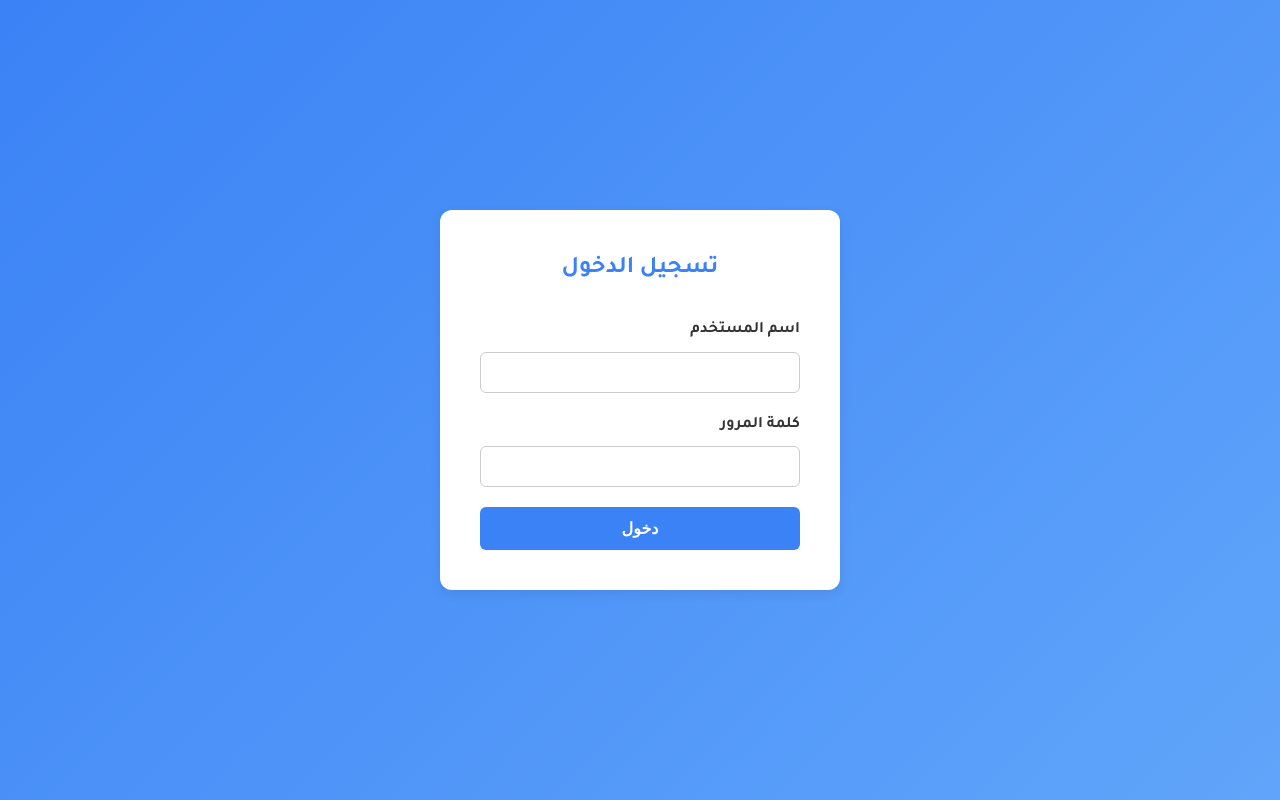
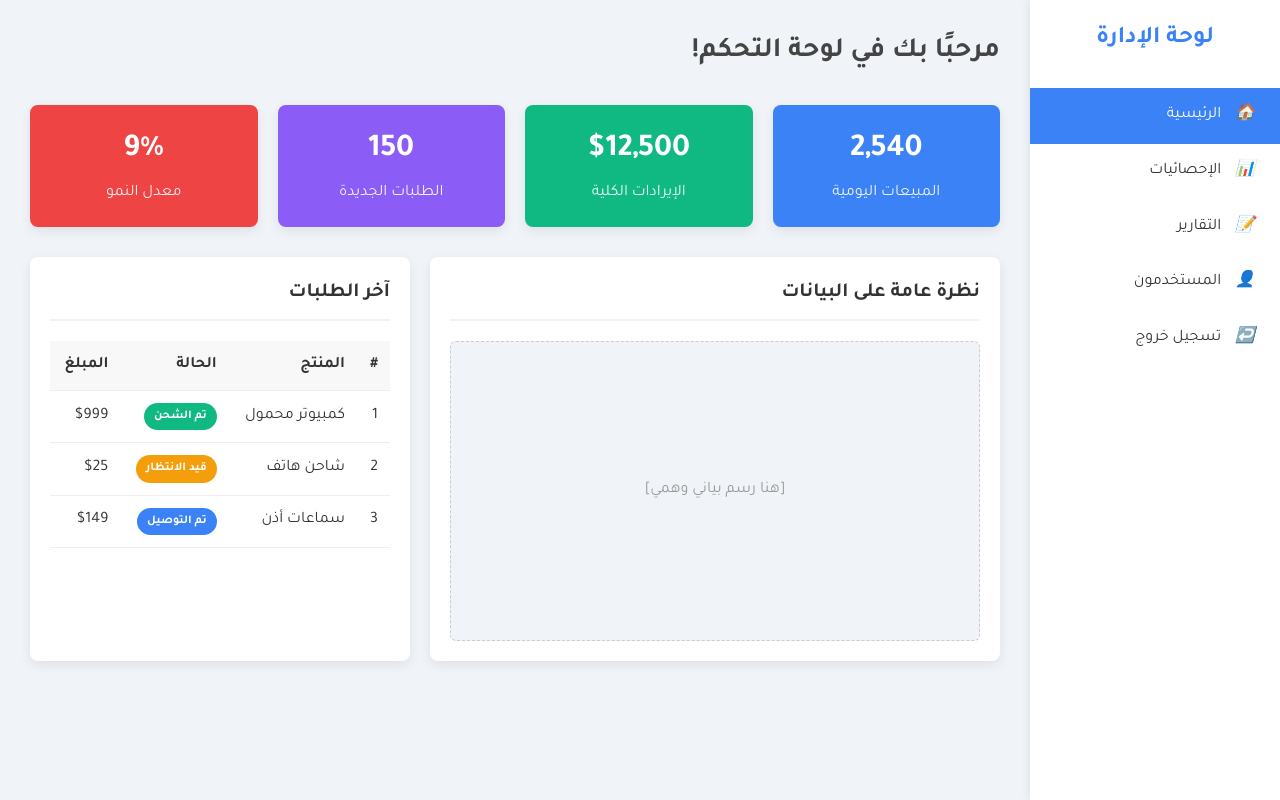
Before and after one commit to Ammarbaha/full-stack-coures, a plain HTML site: page First_Project/login.html in a window 1280 px wide. Drawn offline with Linux system fonts and the light colour scheme.

Commit message:
Update login.html

```diff
--- a/First_Project/login.html
+++ b/First_Project/login.html
@@ -1,27 +1,97 @@
 <!DOCTYPE html>
 <html lang="ar" dir="rtl">
+
 <head>
     <meta charset="UTF-8">
     <meta name="viewport" content="width=device-width, initial-scale=1.0">
-    <title>تسجيل الدخول</title>
+    <title>لوحة التحكم</title>
     <link rel="stylesheet" href="style.css">
 </head>
+
 <body>
-    <div class="login-container">
-        <div class="login-box">
-            <h2>تسجيل الدخول</h2>
-            <form action="dashboard.html" method="post">
-                <div class="input-group">
-                   <label for="username">اسم المستخدم</label>
-                   <input type="text" name="username" id="username" required>
+    <div class="dashboard-layout">
+
+        <aside class="sidebar">
+            <div class="logo">لوحة الإدارة</div>
+            <nav class="nav-menu">
+                <ul>
+                    <li class="active"><a href="#"><i class="icon">🏠</i> الرئيسية</a></li>
+                    <li><a href="#"><i class="icon">📊</i> الإحصائيات</a></li>
+                    <li><a href="#"><i class="icon">📝</i> التقارير</a></li>
+                    <li><a href="#"><i class="icon">👤</i> المستخدمون</a></li>
+                    <li><a href="login.html"><i class="icon">↩️</i> تسجيل خروج</a></li>
+                </ul>
+            </nav>
+        </aside>
+
+        <main class="main-content">
+            <header class="main-header">
+                <h1>مرحبًا بك في لوحة التحكم!</h1>
+            </header>
+
+            <div class="stats-cards">
+                <div class="card stat-card blue-bg">
+                    <h3>2,540</h3>
+                    <p>المبيعات اليومية</p>
                 </div>
-                <div class="input-group">
-                   <label for="password">كلمة المرور</label>
-                   <input type="password" name="password" id="password" required>
+                <div class="card stat-card green-bg">
+                    <h3>$12,500</h3>
+                    <p>الإيرادات الكلية</p>
                 </div>
-                <button type="submit" class="btn-primary">دخول</button>
-            </form>
-        </div>
+                <div class="card stat-card purple-bg">
+                    <h3>150</h3>
+                    <p>الطلبات الجديدة</p>
+                </div>
+                <div class="card stat-card red-bg">
+                    <h3>9%</h3>
+                    <p>معدل النمو</p>
+                </div>
+            </div>
+
+            <div class="data-sections">
+                <div class="card chart-section">
+                    <h2>نظرة عامة على البيانات</h2>
+                    <div class="placeholder-chart">
+                        [هنا رسم بياني وهمي]
+                    </div>
+                </div>
+
+                <div class="card table-section">
+                    <h2>آخر الطلبات</h2>
+                    <table class="data-table">
+                        <thead>
+                            <tr>
+                                <th>#</th>
+                                <th>المنتج</th>
+                                <th>الحالة</th>
+                                <th>المبلغ</th>
+                            </tr>
+                        </thead>
+                        <tbody>
+                            <tr>
+                                <td>1</td>
+                                <td>كمبيوتر محمول</td>
+                                <td><span class="status-badge shipped">تم الشحن</span></td>
+                                <td>$999</td>
+                            </tr>
+                            <tr>
+                                <td>2</td>
+                                <td>شاحن هاتف</td>
+                                <td><span class="status-badge pending">قيد الانتظار</span></td>
+                                <td>$25</td>
+                            </tr>
+                            <tr>
+                                <td>3</td>
+                                <td>سماعات أذن</td>
+                                <td><span class="status-badge delivered">تم التوصيل</span></td>
+                                <td>$149</td>
+                            </tr>
+                        </tbody>
+                    </table>
+                </div>
+            </div>
+        </main>
     </div>
 </body>
+
 </html>
```
